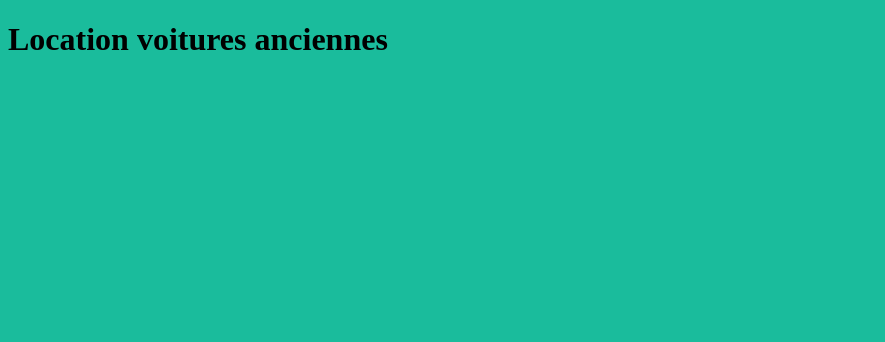
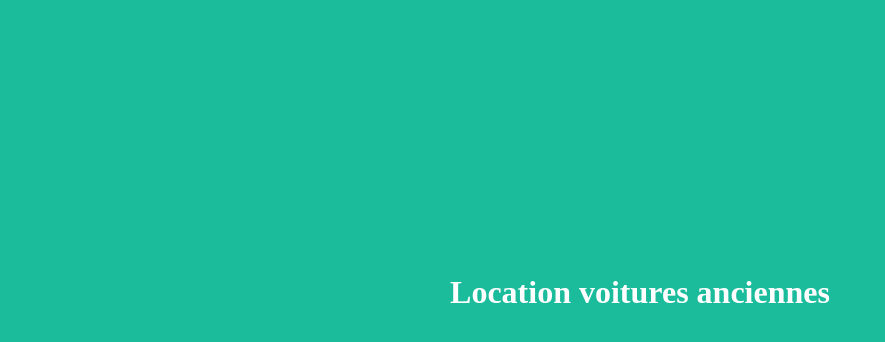
Before and after one commit to laurentcros/LocationVoiture, a plain HTML site: page index.html in a window 1280 px wide. Shown: the whole page, without its empty margins (0-885 px from the left). Drawn offline with Linux system fonts and the light colour scheme.

Commit message:
Change Title Style and Color

```diff
--- a/index.html
+++ b/index.html
@@ -5,6 +5,6 @@
 		<title></title>
 	</head>
 	<body style="background-color:#1abc9c">
-		<h1>Location voitures anciennes</h1>
+		<h1 style="padding-top:20%; padding-bottom:20%; text-align:center; color:#FFFFFF">Location voitures anciennes</h1>
 	</body>
 </html>
```
